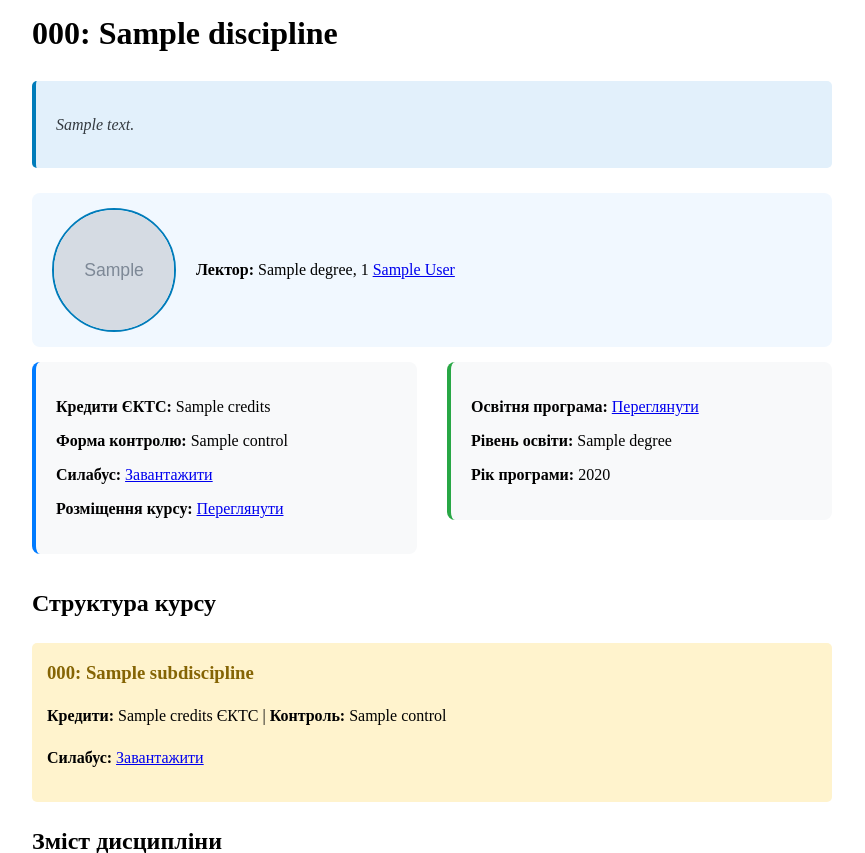
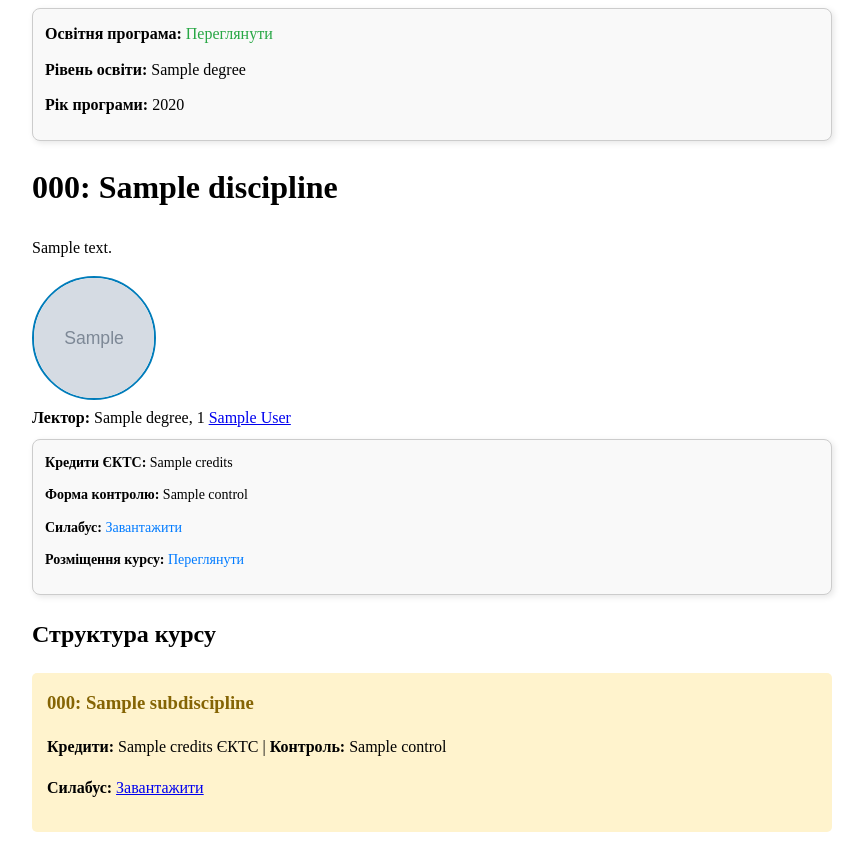
Before and after one commit to sergiokapone/matrix3, a Python web app: template templates/discipline_template.html in a window 1280 px wide. Shown: the top 853 px of the page, without its empty margins (208-1073 px from the left). Run offline with Jinja, Linux system fonts and the light colour scheme; the template is opened without the code that fills it: most values are stand-ins (such as "Sample title", 1, 10 or a date in 2020); grey boxes marked "Sample" are stand-in pictures.

Commit message:
update template

```diff
--- a/templates/discipline_template.html
+++ b/templates/discipline_template.html
@@ -1,4 +1,13 @@
 <div class="discipline-page">
+    <!-- Блок контексту програми -->
+    <div class="program-card">
+        {% if metadata.website %}
+            <p><strong>Освітня програма:</strong> <a href="{{ metadata.website }}" target="_blank">Переглянути</a></p>
+        {% endif %}
+        <p><strong>Рівень освіти:</strong> {{ metadata.degree }}</p>
+        <p><strong>Рік програми:</strong> {{ metadata.year }}</p>
+    </div>
+
     <!-- Заголовок та базова інформація -->
     <h1>{{ discipline_code }}: {{ discipline.name }}</h1>
 
@@ -36,10 +45,7 @@
     {% endif %}
 
     <!-- Картка інформації про дисципліну -->
-    <div style="all: initial; display: block; font-family: inherit; font-size: inherit; color: inherit;">
-        <div style="display: flex; gap: 30px; margin-bottom: 30px; width: 100%; box-sizing: border-box;">
-            <div style="flex: 1 1 50%; max-width: 50%; box-sizing: border-box;">
-                <div class="basic-info" style="background: #f8f9fa; padding: 20px; border-radius: 8px; border-left: 4px solid #007bff; box-sizing: border-box;">
+    <div class="discipline-card">
         {% if discipline.credits %}
             <p><strong>Кредити ЄКТС:</strong> {{ discipline.credits }}</p>
         {% endif %}
@@ -50,19 +56,6 @@
         {% if discipline.online_resources %}
             <p><strong>Розміщення курсу:</strong> <a href="{{ discipline.online_resources }}" target="_blank">Переглянути</a></p>
         {% endif %}
-                </div>
-            </div>
-
-            <div style="flex: 1 1 50%; max-width: 50%; box-sizing: border-box;">
-                <div class="program-context" style="background: #f8f9fa; padding: 20px; border-radius: 8px; border-left: 4px solid #28a745; box-sizing: border-box;">
-                    {% if metadata.website %}
-                    <p><strong>Освітня програма:</strong> <a href="{{ metadata.website }}" target="_blank">Переглянути</a></p>
-                    {% endif %}
-                    <p><strong>Рівень освіти:</strong> {{ metadata.degree }}</p>
-                    <p><strong>Рік програми:</strong> {{ metadata.year }}</p>
-                </div>
-            </div>
-        </div>
     </div>
 
     <!-- Структура курсу -->
@@ -90,8 +83,7 @@
                     padding: 12px;
                     margin: 8px 0;
                     background-color: #f9f9f9;
-        box-shadow: 2px 2px 6px rgba(0,0,0,0.1);
-    ">
+                    box-shadow: 2px 2px 6px rgba(0,0,0,0.1);">
             {% for section in discipline.content %}
                 <div>
                     <h3 style="margin-top: 0; color: #2c3e50;">{{ section.title }}</h3>
@@ -169,10 +161,28 @@
         margin: 0;
     }
 
-.program-context {
-    border-left: 3px solid #007cba;
-    padding-left: 15px;
+    .program-card {
+        border: 1px solid #ccc;
+        border-radius: 8px;
+        padding: 12px;
+        margin: 8px 0;
+        background-color: #f9f9f9;
+        box-shadow: 2px 2px 6px rgba(0,0,0,0.1);
     }
+
+    .program-card p {
+        margin: 0 0 10px 0;
+    }
+
+    .program-card a {
+        color: #28a745;
+        text-decoration: none;
+    }
+
+    .program-card a:hover {
+        text-decoration: underline;
+    }
+
 
     .subdisciplines {
         background: #fff3cd;
@@ -255,32 +265,43 @@
         }
     }
 
-.discipline-description {
-    background: #e2f0fb;
-    border-left: 4px solid #007cba;
-    padding: 15px 20px;
-    margin: 15px 0 25px 0;
-    border-radius: 5px;
-    font-style: italic;
-    color: #343a40;
+    .discipline-card {
+        font-size: 14px;
+        border: 1px solid #ccc;
+        border-radius: 8px;
+        padding: 12px;
+        margin: 8px 0;
+        background-color: #f9f9f9;
+        box-shadow: 2px 2px 6px rgba(0,0,0,0.1);
     }
 
-.lecturer-card {
-    display: flex;
-    align-items: center;
-    background: #f1f8ff;
-    padding: 15px 20px;
-    border-radius: 8px;
-    margin: 15px 0;
-    gap: 20px;
+    .discipline-card p {
+        margin: 0 0 10px 0;
+    }
+
+    .discipline-card a {
+        color: #007bff;
+        text-decoration: none;
+    }
+
+    .discipline-card a:hover {
+        text-decoration: underline;
+    }
+
+    .lecturer-photo {
+        width: 120px;
+        height: 120px;
+        flex-shrink: 0;      /* фиксируем размер в flex */
+        overflow: hidden;
+        border-radius: 50%;
+        border: 2px solid #007cba;
     }
 
     .lecturer-photo img {
-    width: 120px;
-    height: 120px;
+        width: 100%;
+        height: 100%;
         object-fit: cover;
-    border-radius: 50%;
-    border: 2px solid #007cba;
+        display: block;
     }
 
     .lecturer-info p {
```
Lines whose indentation alone changed are shown as unchanged.
